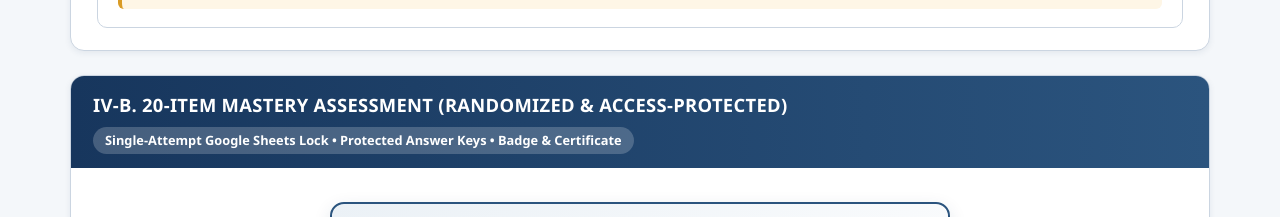
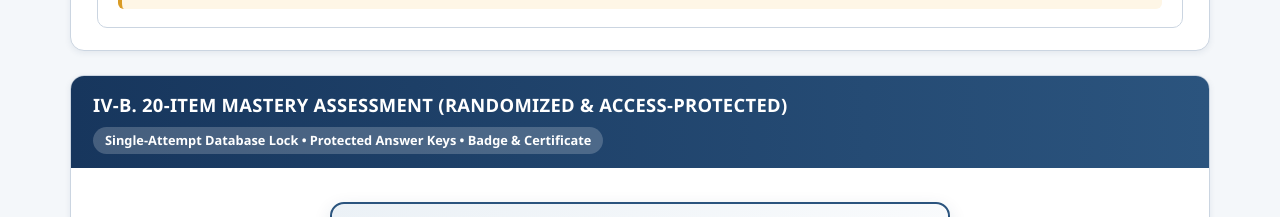
Before and after one commit to desk-education/analyzing_business_4m_7p, a plain HTML site: page index.html in a window 1280 px wide. Shown: the part 9000-9217 px from the top of the page. Drawn offline with Linux system fonts and the light colour scheme.

Commit message:
Update index.html

```diff
--- a/index.html
+++ b/index.html
@@ -859,7 +859,7 @@
     <article id="sec-assessment" class="lesson-section">
       <div class="section-banner">
         <h2>IV-B. 20-ITEM MASTERY ASSESSMENT (RANDOMIZED &amp; ACCESS-PROTECTED)</h2>
-        <span class="section-tag">Single-Attempt Google Sheets Lock • Protected Answer Keys • Badge &amp; Certificate</span>
+        <span class="section-tag">Single-Attempt Database Lock • Protected Answer Keys • Badge &amp; Certificate</span>
       </div>
       <div class="section-body">
 
```
